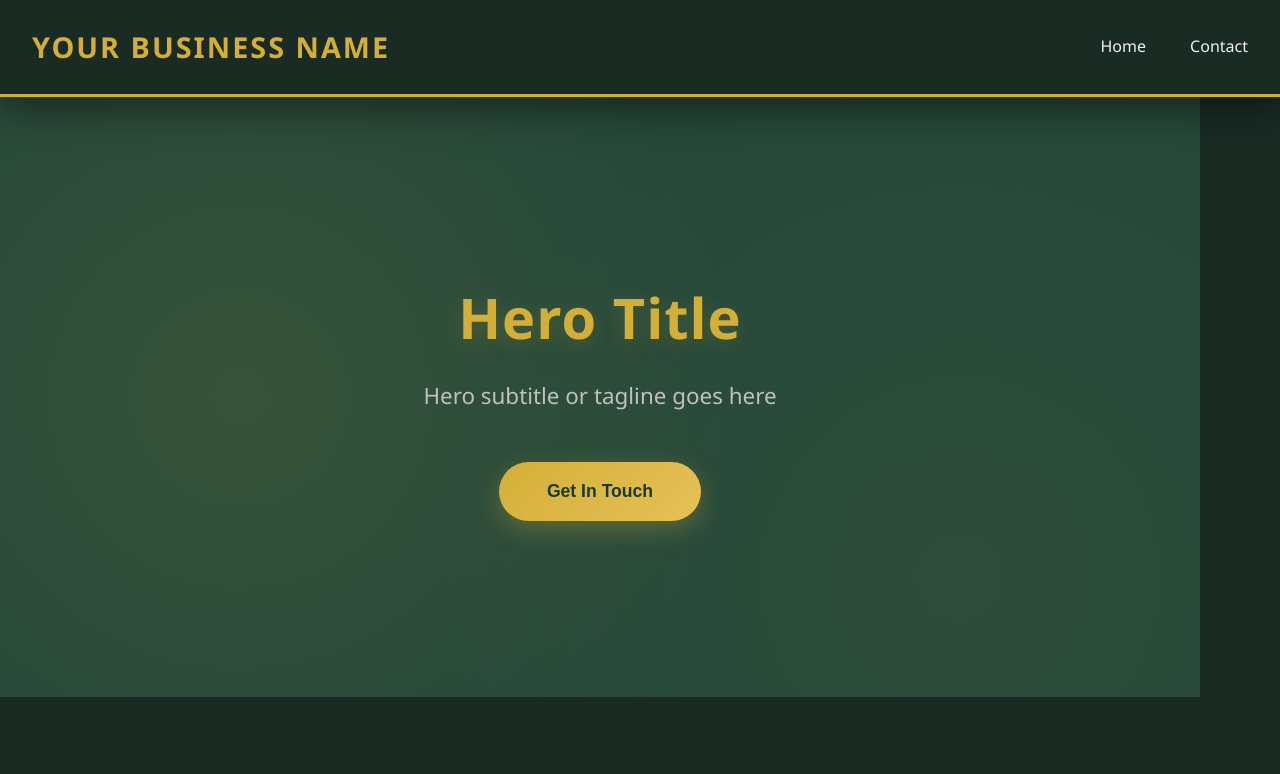
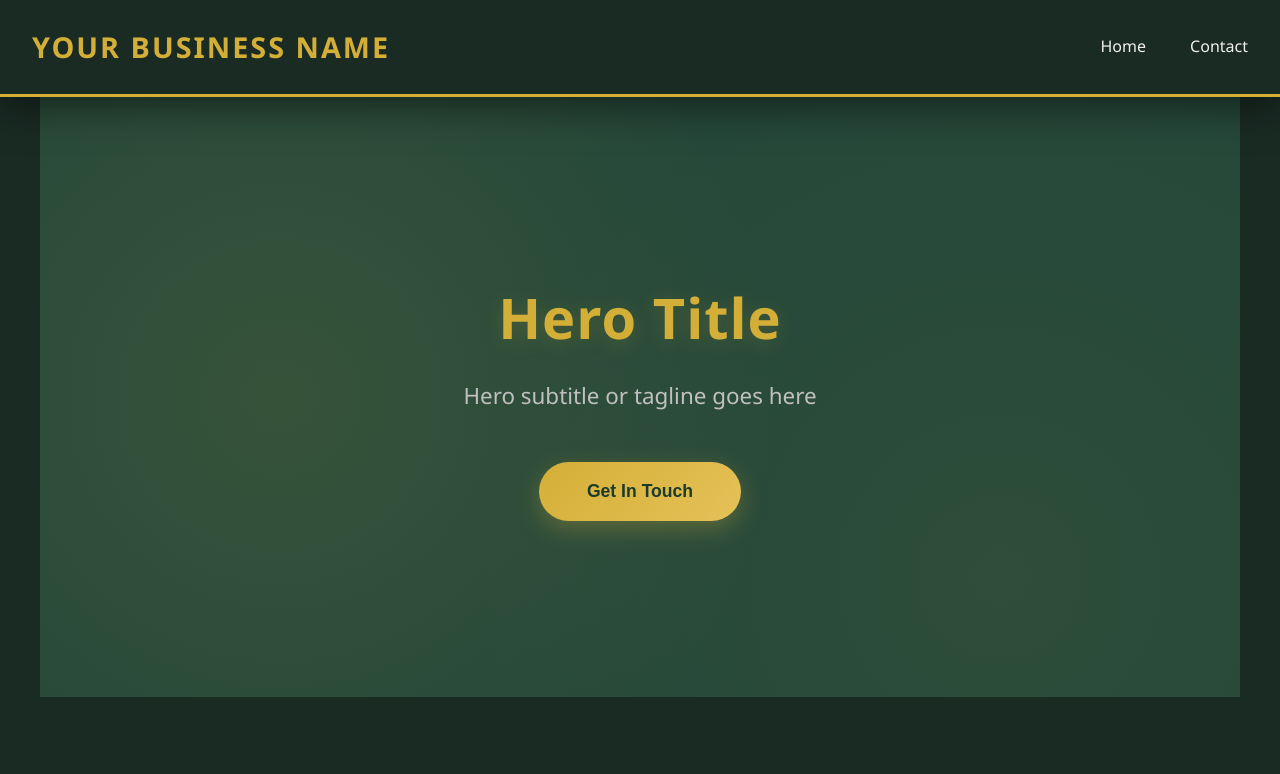
Before and after one commit to Abhimr2/Abhimr2.github.io, a plain HTML site: page index.html in a window 1280 px wide. Shown: the top 774 px of the page. Drawn offline with nearby package versions, Linux system fonts and the light colour scheme.

Commit message:
Refactor hero section styles in index.html
Adjusted padding in the hero section and removed unnecessary width and margin properties.

```diff
--- a/index.html
+++ b/index.html
@@ -40,9 +40,6 @@
             top: 0;
             z-index: 100;
             backdrop-filter: blur(10px);
-            margin: 0;
-            width: 100vw;
-            left: 0;
         }
 
         .logo {
@@ -99,7 +96,7 @@
         .hero {
             background: #25483a;
             color: #f0f0f0;
-            padding: 8rem 0;
+            padding: 8rem 2rem;
             text-align: center;
             min-height: 600px;
             display: flex;
@@ -108,9 +105,6 @@
             align-items: center;
             position: relative;
             overflow: hidden;
-            width: 100vw;
-            margin-left: calc(-50vw + 50%);
-            margin-right: calc(-50vw + 50%);
         }
 
         .hero::before {
@@ -128,7 +122,6 @@
         .hero > * {
             position: relative;
             z-index: 1;
-            padding: 0 2rem;
         }
 
         .hero h1 {
```
